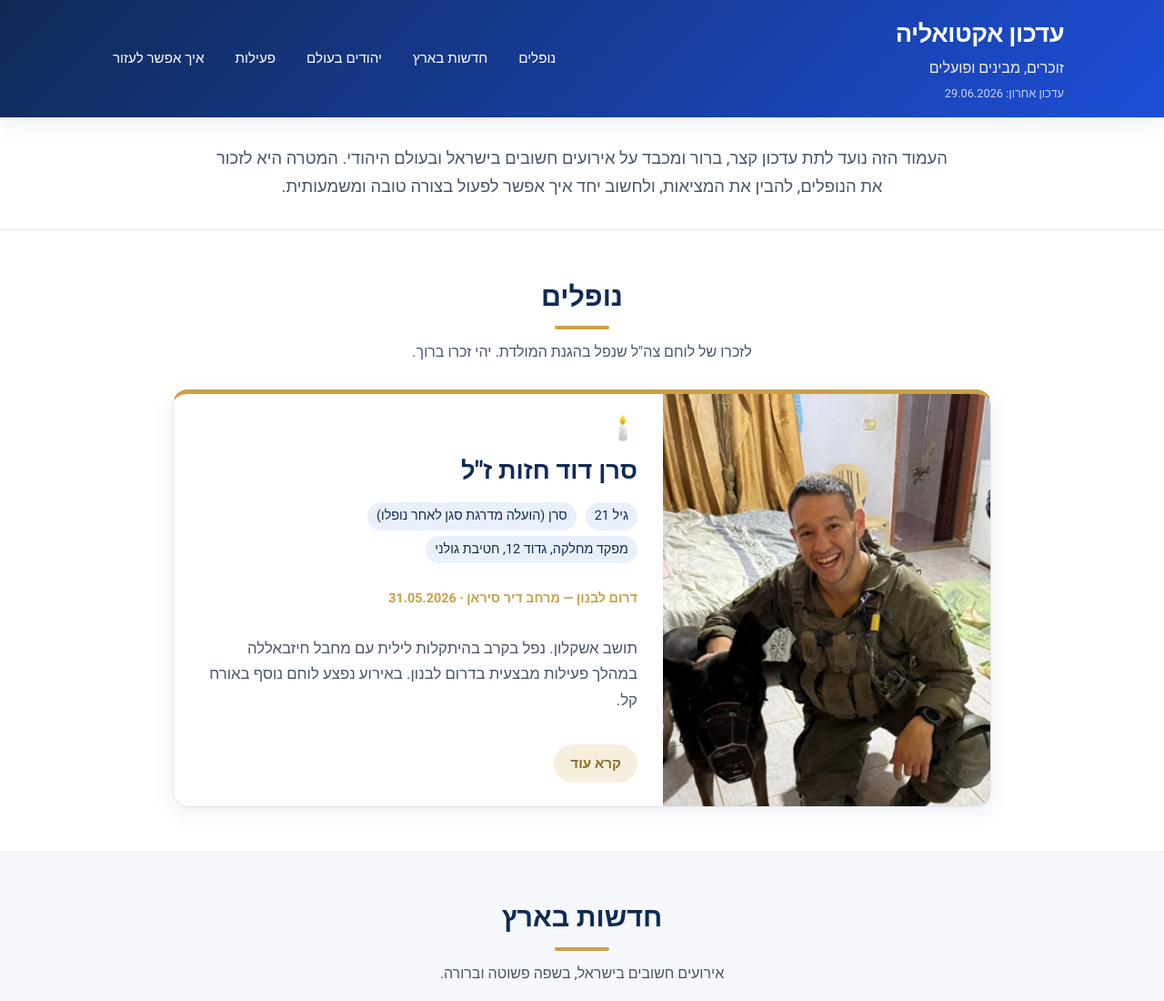
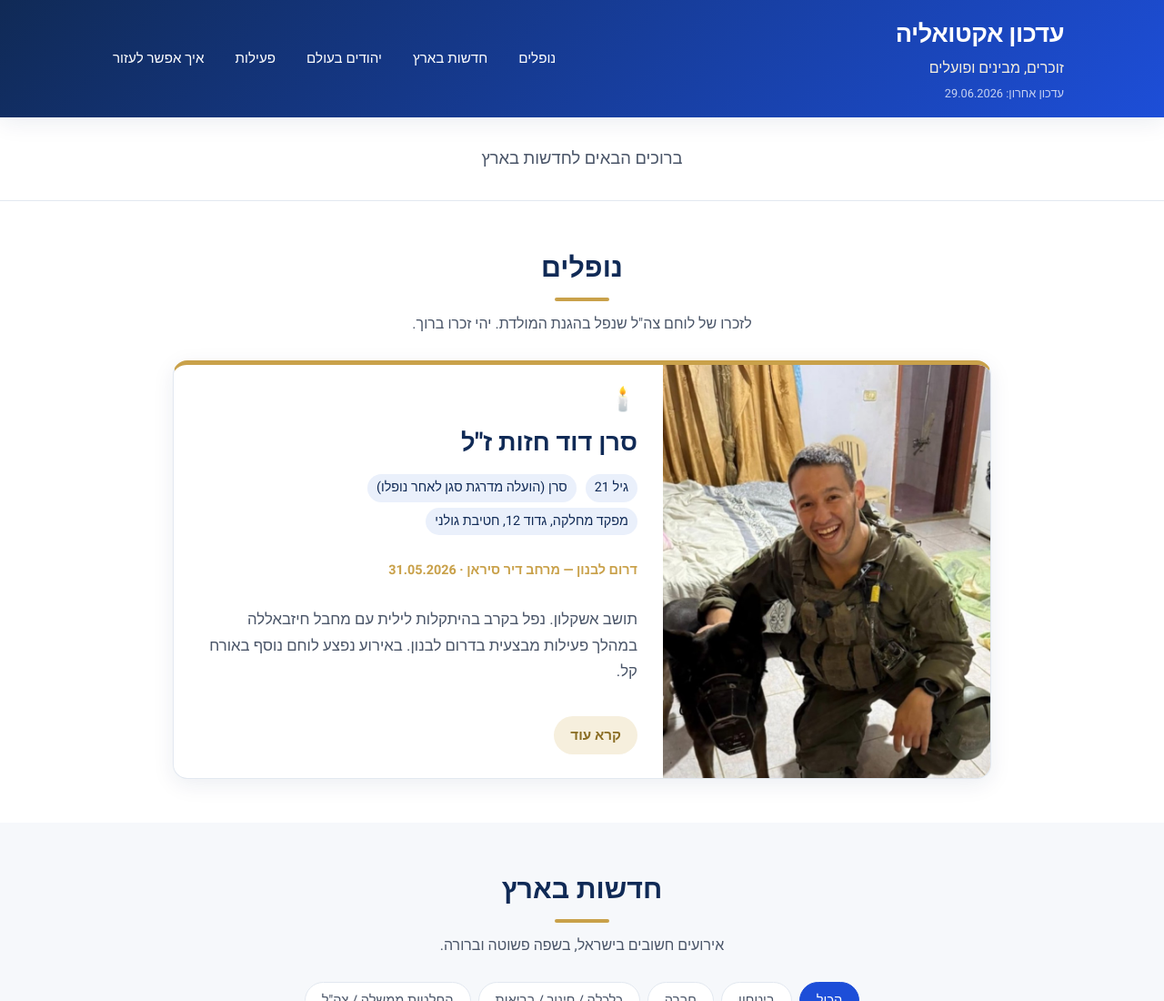
Before and after one commit to margogarber/newsPage, a plain HTML site: page index.html in a window 1280 px wide. Shown: the top 1100 px of the page at 91% size. Drawn offline with Linux system fonts and the light colour scheme.

Commit message:
עדכון טקסט הפתיח לברוכים הבאים לחדשות בארץ
Co-authored-by: Cursor <cursoragent@cursor.com>

```diff
--- a/index.html
+++ b/index.html
@@ -40,9 +40,7 @@
       <div class="container">
         <h2 id="introHeading" class="visually-hidden">פתיח</h2>
         <p class="intro-text">
-          העמוד הזה נועד לתת עדכון קצר, ברור ומכבד על אירועים חשובים בישראל
-          ובעולם היהודי. המטרה היא לזכור את הנופלים, להבין את המציאות, ולחשוב
-          יחד איך אפשר לפעול בצורה טובה ומשמעותית.
+          ברוכים הבאים לחדשות בארץ
         </p>
       </div>
     </section>
```
